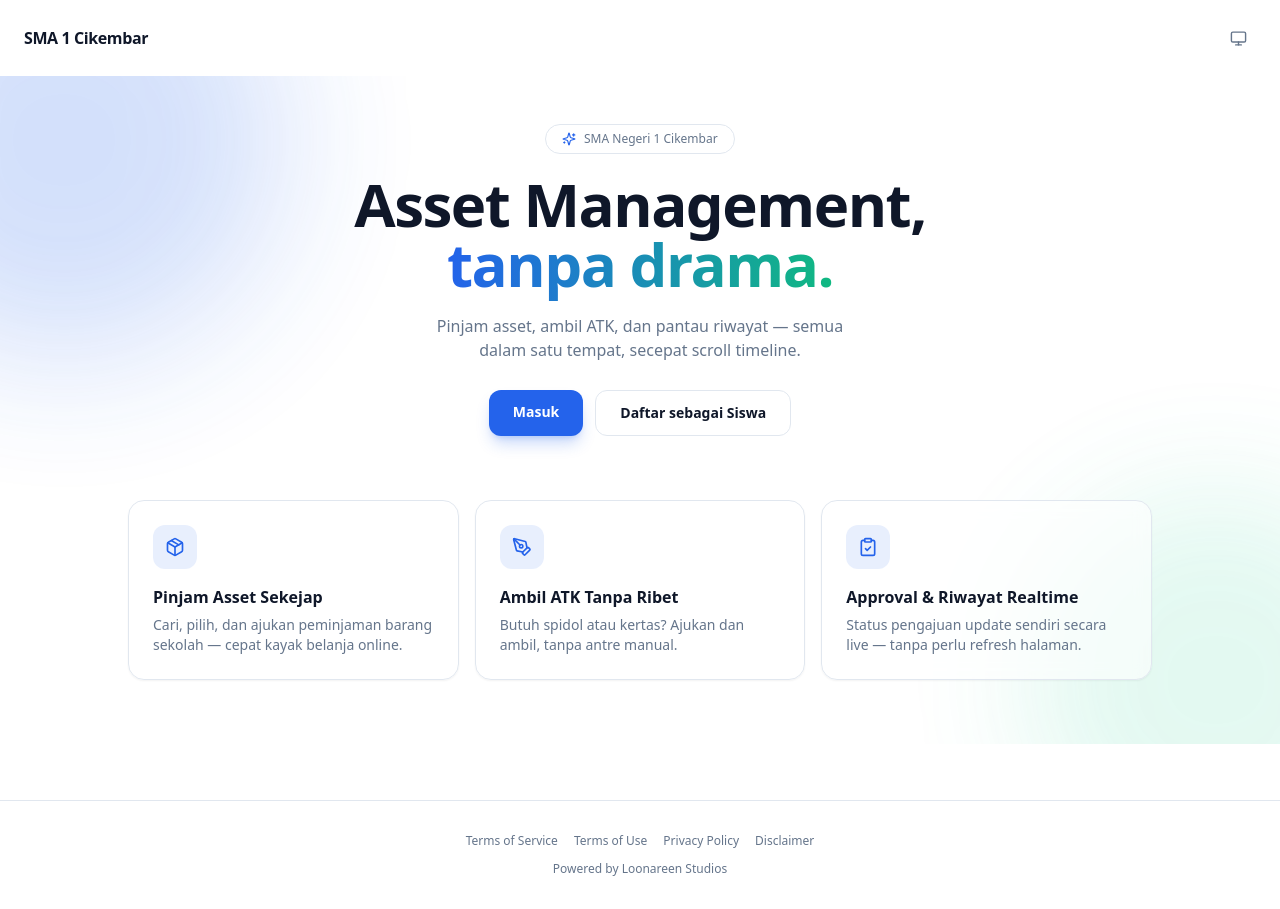
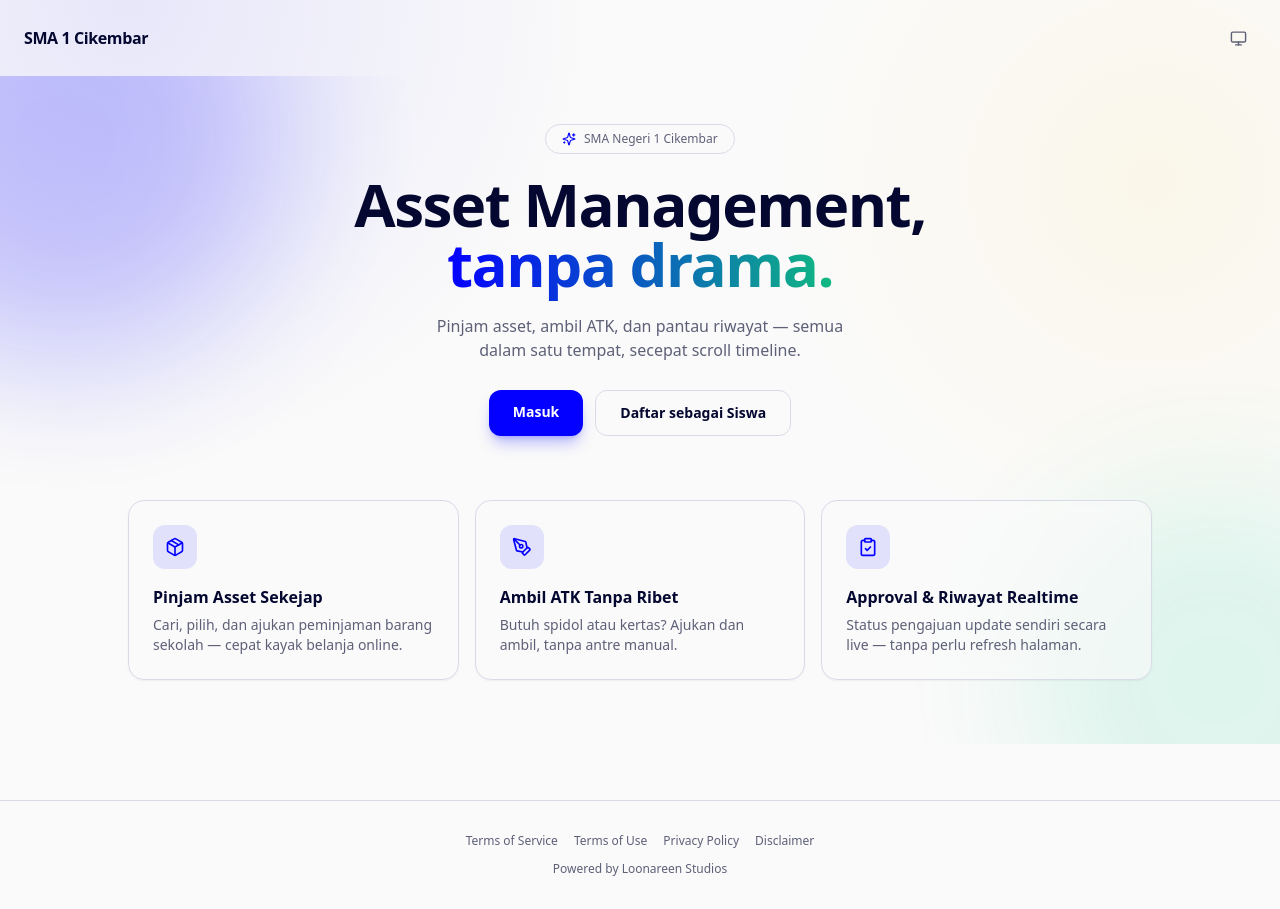
Before and after one commit to jahatsentosa14/Asset-Sman1-manage, a Next.js app: page / in a window 1280 px wide. Built offline with nearby package versions, Linux system fonts and the light colour scheme.

Commit message:
feat(ui): establish navy and mustard visual theme

```diff
--- a/app/globals.css
+++ b/app/globals.css
@@ -4,36 +4,30 @@
 
 @layer base {
   :root {
-    --background: 0 0% 100%;
-    --foreground: 222 47% 11%;
-    --primary: 221 83% 53%;
+    --background: 0 0% 98%;
+    --foreground: 236 83% 10%;
+    --primary: 241 100% 50%;
     --primary-foreground: 0 0% 100%;
-    --muted: 210 40% 96%;
-    --muted-foreground: 215 16% 47%;
+    --accent: 48 100% 67%;
+    --accent-foreground: 236 83% 10%;
+    --muted: 240 20% 94%;
+    --muted-foreground: 236 12% 42%;
     --destructive: 0 84% 60%;
     --destructive-foreground: 0 0% 100%;
-    --border: 214 32% 91%;
-    --radius: 0.75rem;
+    --border: 236 25% 88%;
+    --radius: 1rem;
   }
 
-  .dark {
-    --background: 222 47% 8%;
-    --foreground: 210 40% 98%;
-    --primary: 217 91% 60%;
-    --primary-foreground: 222 47% 8%;
-    --muted: 217 33% 17%;
-    --muted-foreground: 215 20% 65%;
-    --destructive: 0 63% 31%;
-    --destructive-foreground: 210 40% 98%;
-    --border: 217 33% 20%;
-    --radius: 0.75rem;
-  }
-
-  * {
-    @apply border-border;
-  }
-
+  * { @apply border-border; }
+  html { scroll-behavior: smooth; }
   body {
     @apply bg-background text-foreground;
+    background-image: radial-gradient(circle at 10% 0%, rgba(15,3,255,.08), transparent 32%), radial-gradient(circle at 90% 20%, rgba(255,219,88,.10), transparent 28%);
   }
+  ::selection { background: #FFDB58; color: #0f03ff; }
 }
+
+@layer utilities {
+  .glass-panel { @apply border border-white/50 bg-white/45 shadow-lg backdrop-blur-xl; }
+  .clay-panel { @apply border border-white/60 bg-white/75 backdrop-blur-xl; box-shadow: inset 2px 2px 5px rgba(255,255,255,.9), inset -3px -3px 8px rgba(15,3,255,.08), 8px 10px 25px rgba(15,3,255,.10); }
+}
```
